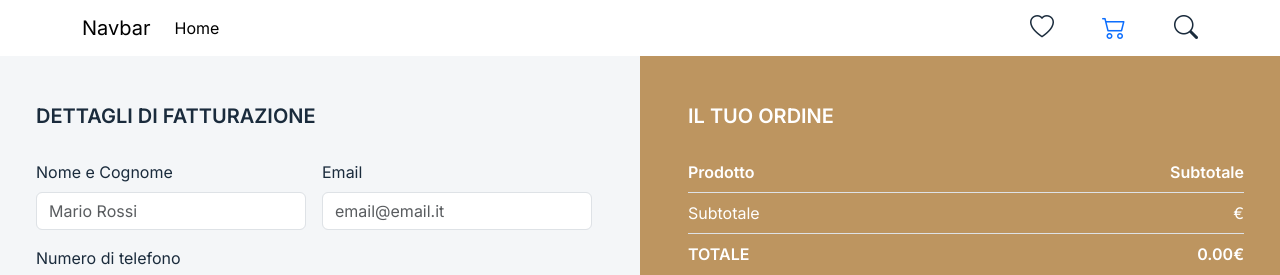
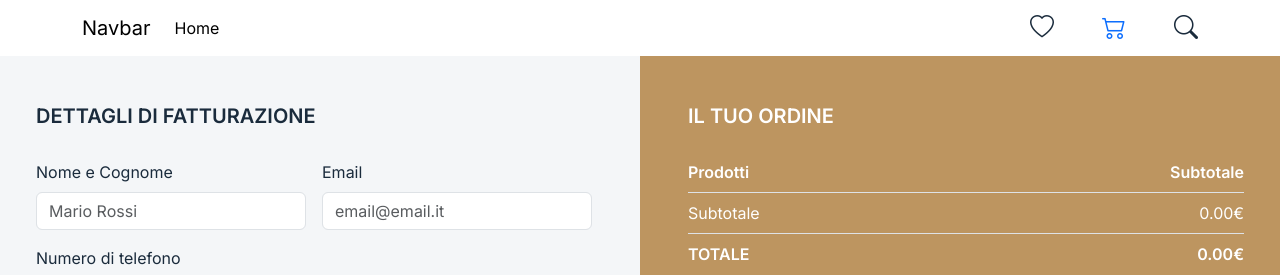
Before and after one commit to Carlo-Falanga/booldog-project-work, a React app in the folder frontend/: page /checkout in a window 1280 px wide. Shown: the top 275 px of the page. Built offline with nearby package versions, Linux system fonts and the light colour scheme; the HTML template or start-up script is replaced by a standard one.

Commit message:
add order recap section logic

```diff
--- a/frontend/src/pages/CheckoutPage.jsx
+++ b/frontend/src/pages/CheckoutPage.jsx
@@ -12,7 +12,10 @@ export default function CheckoutPage() {
     const [isLoadingCoupon, setIsLoadingCoupon] = useState(false);
     const {cart, setCart} = useGlobal()
 
-    const subtotal = cart.map(item=>item.price);
+    const subtotal = cart.reduce(
+    (acc, item) => acc + Number(item.price) * item.quantity,
+    0,
+  );
     const total = Math.max(0, subtotal - discount);
 
     const handlePhone = (e) => {
@@ -112,15 +115,24 @@ export default function CheckoutPage() {
                     <h5 className="pb-4 fw-bold">IL TUO ORDINE</h5>
 
 
-                    <div className="d-flex justify-content-between border-bottom pb-2 mb-2">
-                        <span className="fw-bold">Prodotto</span>
-                        <span className="fw-bold">Subtotale</span>
+                    <div className="d-flex justify-content-between  border-bottom pb-2 mb-2 ">
+                        <div>
+                            <span className="fw-bold">Prodotti</span>
+                            {cart.map(item=><p>{item.name} <span className="fw-bold">X{item.quantity}</span></p>)}
+
+                        </div>
+
+                        <div>
+                            <span className="fw-bold">Subtotale</span>
+                            {cart.map(item=><p>{item.price}</p>)}
+
+                        </div>
                     </div>
 
 
                     <div className="d-flex justify-content-between mb-2">
                         <span>Subtotale</span>
-                        <span>{subtotal}€</span>
+                        <span>{subtotal.toFixed(2)}€</span>
                     </div>
 
 
```
